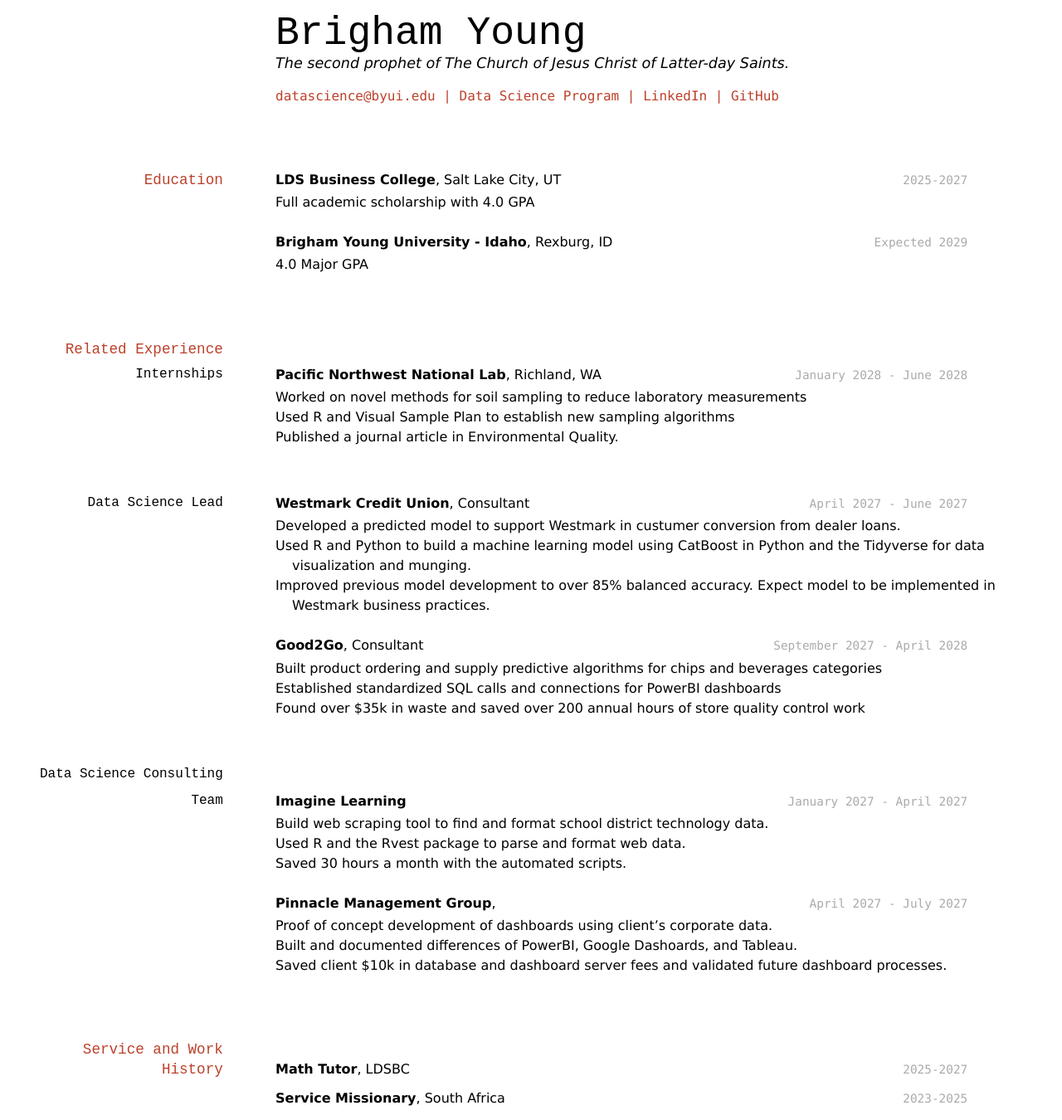
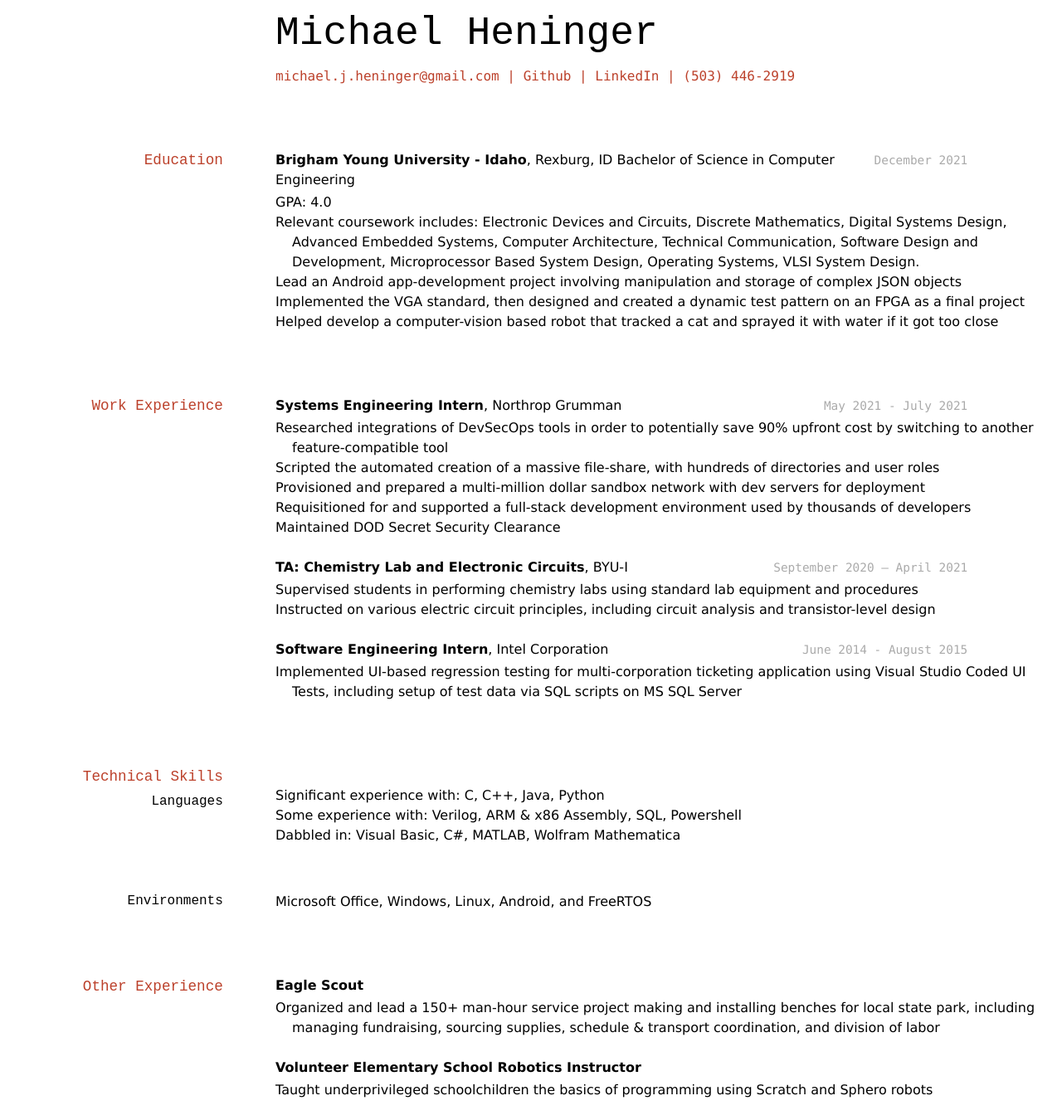
Before and after one commit to byuids-resumes/Heninger-resume, a Jekyll site: the page built from docs/index.md, in a window 1280 px wide. Shown: the whole page at 83% size. Built offline with Jekyll 4.4.1, drawn with Linux system fonts in a browser that asks for light colours.

Commit message:
added fall 2021 version of resume

```diff
--- a/docs/index.md
+++ b/docs/index.md
@@ -1,86 +1,66 @@
 ---
 layout: cv
-title: Brigham Young's Resume
+title: Michael Heninger's Resume
 ---
-# Brigham Young
-The second prophet of The Church of Jesus Christ of Latter-day Saints.
+# Michael Heninger
 
 <div id="webaddress">
-<a href="datascience@byui.edu">datascience@byui.edu</a>
-| <a href="https://byuidatascience.github.io/development.html">Data Science Program</a>
-| <a href="https://www.linkedin.com/groups/13537407/">LinkedIn</a>
-| <a href="https://github.com/byuids-resumes">GitHub</a>
+<a href="mailto:michael.j.heninger@gmail.com">michael.j.heninger@gmail.com</a>
+| <a href="github.com/cougarEngineer">Github</a>
+| <a href="linkedin.com/in/michaeljheninger/">LinkedIn</a>
+| (503) 446-2919
 </div>
-
-<!-- https://www.monique.tech/the-art-of-markdown -->
 
 ## Education
 
-`2025-2027`
-__LDS Business College__, Salt Lake City, UT
+`December 2021`
+__Brigham Young University - Idaho__, Rexburg, ID
+Bachelor of Science in Computer Engineering
 
-- Full academic scholarship with 4.0 GPA
+- GPA: 4.0
+- Relevant coursework includes: Electronic Devices and Circuits, Discrete Mathematics, Digital Systems Design, Advanced Embedded Systems, Computer Architecture, Technical Communication, Software Design and Development, Microprocessor Based System Design, Operating Systems, VLSI System Design.
+- Lead an Android app-development project involving manipulation and storage of complex JSON objects
+- Implemented the VGA standard, then designed and created a dynamic test pattern on an FPGA as a final project
+- Helped develop a computer-vision based robot that tracked a cat and sprayed it with water if it got too close
 
-`Expected 2029`
-__Brigham Young University - Idaho__, Rexburg, ID
+## Work Experience
 
-- 4.0 Major GPA
+`May 2021 - July 2021`
+__Systems Engineering Intern__,  Northrop Grumman
+
+- Researched integrations of DevSecOps tools in order to potentially save 90% upfront cost by switching to another feature-compatible tool
+- Scripted the automated creation of a massive file-share, with hundreds of directories and user roles
+- Provisioned and prepared a multi-million dollar sandbox network with dev servers for deployment
+- Requisitioned for and supported a full-stack development environment used by thousands of developers
+- Maintained DOD Secret Security Clearance
+
+`September 2020 – April 2021`
+__TA: Chemistry Lab and Electronic Circuits__, BYU-I
+- Supervised students in performing chemistry labs using standard lab equipment and procedures
+- Instructed on various electric circuit principles, including circuit analysis and transistor-level design
 
 
-## Related Experience
+`June 2014 - August 2015`
+__Software Engineering Intern__,  Intel Corporation
 
-### Internships
+- Implemented UI-based regression testing for multi-corporation ticketing application using Visual Studio Coded UI Tests, including setup of test data via SQL scripts on MS SQL Server
 
-`January 2028 - June 2028`
-__Pacific Northwest National Lab__, Richland, WA
+## Technical Skills
 
-- Worked on novel methods for soil sampling to reduce laboratory measurements
-- Used R and Visual Sample Plan to establish new sampling algorithms
-- Published a journal article in Environmental Quality.
+### Languages
+- Significant experience with: 	C, C++, Java, Python
+- Some experience with:		Verilog, ARM & x86 Assembly, SQL, Powershell
+- Dabbled in:			Visual Basic, C#, MATLAB, Wolfram Mathematica
 
-### Data Science Lead
+### Environments
+Microsoft Office, Windows, Linux, Android, and FreeRTOS
 
-`April 2027 - June 2027`
-__Westmark Credit Union__, Consultant
+## Other Experience
+__Eagle Scout__
+- Organized and lead a 150+ man-hour service project making and installing benches for local state park, including managing fundraising, sourcing supplies, schedule & transport coordination, and division of labor
 
-- Developed a predicted model to support Westmark in custumer conversion from dealer loans.
-- Used R and Python to build a machine learning model using CatBoost in Python and the Tidyverse for data visualization and munging.
-- Improved previous model development to over 85% balanced accuracy. Expect model to be implemented in Westmark business practices.
-
-`September 2027 - April 2028`
-__Good2Go__, Consultant
-
-- Built product ordering and supply predictive algorithms for chips and beverages categories
-- Established standardized SQL calls and connections for PowerBI dashboards
-- Found over $35k in waste and saved over 200 annual hours of store quality control work
-
-### Data Science Consulting Team
-
-`January 2027 - April 2027`
-__Imagine Learning__
-
-- Build web scraping tool to find and format school district technology data.
-- Used R and the Rvest package to parse and format web data.
-- Saved 30 hours a month with the automated scripts.
-
-`April 2027 - July 2027`
-__Pinnacle Management Group__,
-
-- Proof of concept development of dashboards using client's corporate data.
-- Built and documented differences of PowerBI, Google Dashoards, and Tableau.
-- Saved client $10k in database and dashboard server fees and validated future dashboard processes.
-
-
-## Service and Work History
-
-`2025-2027`
-__Math Tutor__, LDSBC
-
-
-`2023-2025`
-__Service Missionary__, South Africa
-
-
+__Volunteer Elementary School Robotics Instructor__
+- Taught underprivileged schoolchildren the basics of programming using Scratch and Sphero robots
 
 <!-- ### Footer
 
```
